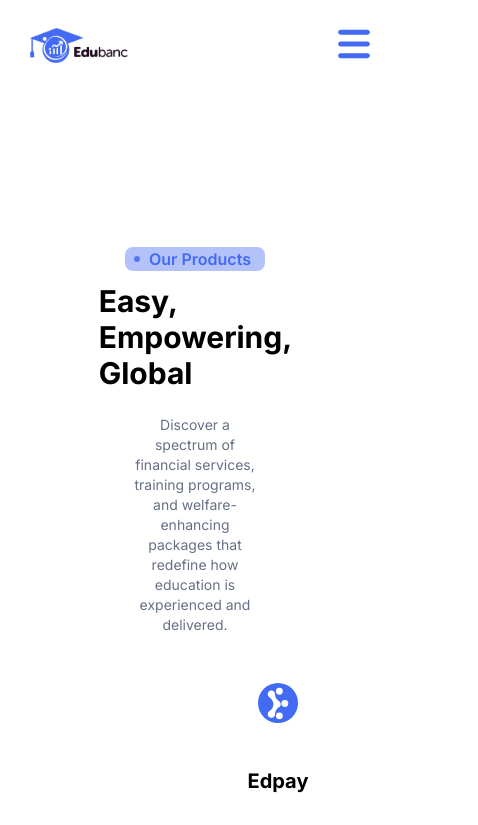
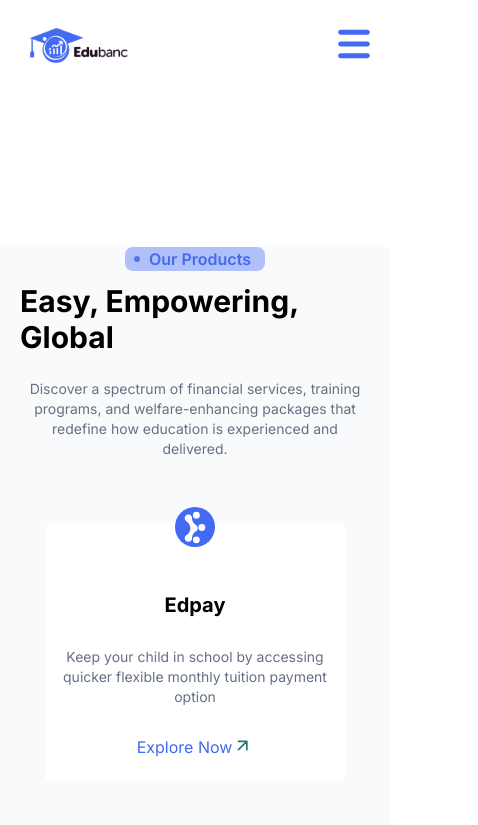
Before and after one commit to JosephIgbaji/edubanc, a Next.js app: page /about in a window 390 px wide. Shown: the top 825 px of the page, 478 px wide, since content can reach past the window. Built offline with nearby package versions, Linux system fonts and the light colour scheme.

Commit message:
overflow in about corrected with padding

```diff
--- a/src/app/about/page.jsx
+++ b/src/app/about/page.jsx
@@ -6,7 +6,7 @@
 
 const About = () => {
   return (
-    <div className="px-32">
+    <div className="px-5 sm:px-32 mx-auto bg-[#F9FAFB;]">
       <OurProduct />
       <WhyUs />
       <Testimonials />
```
